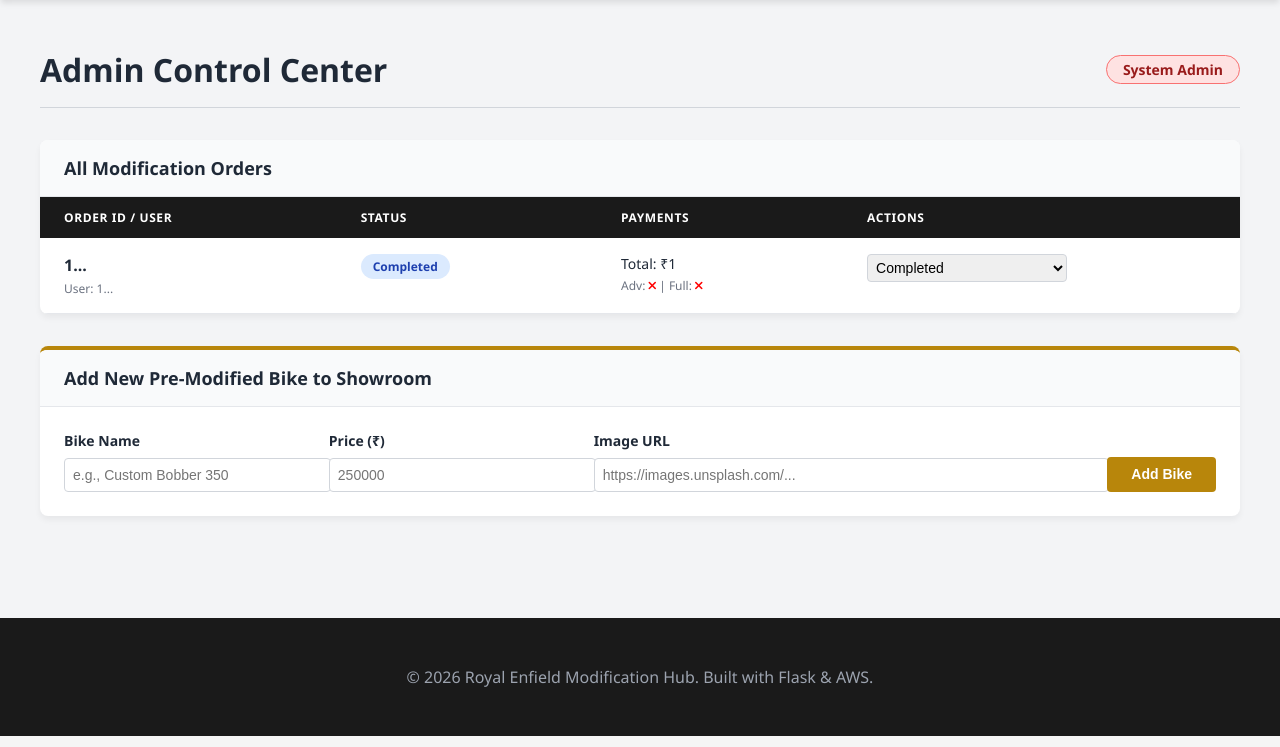
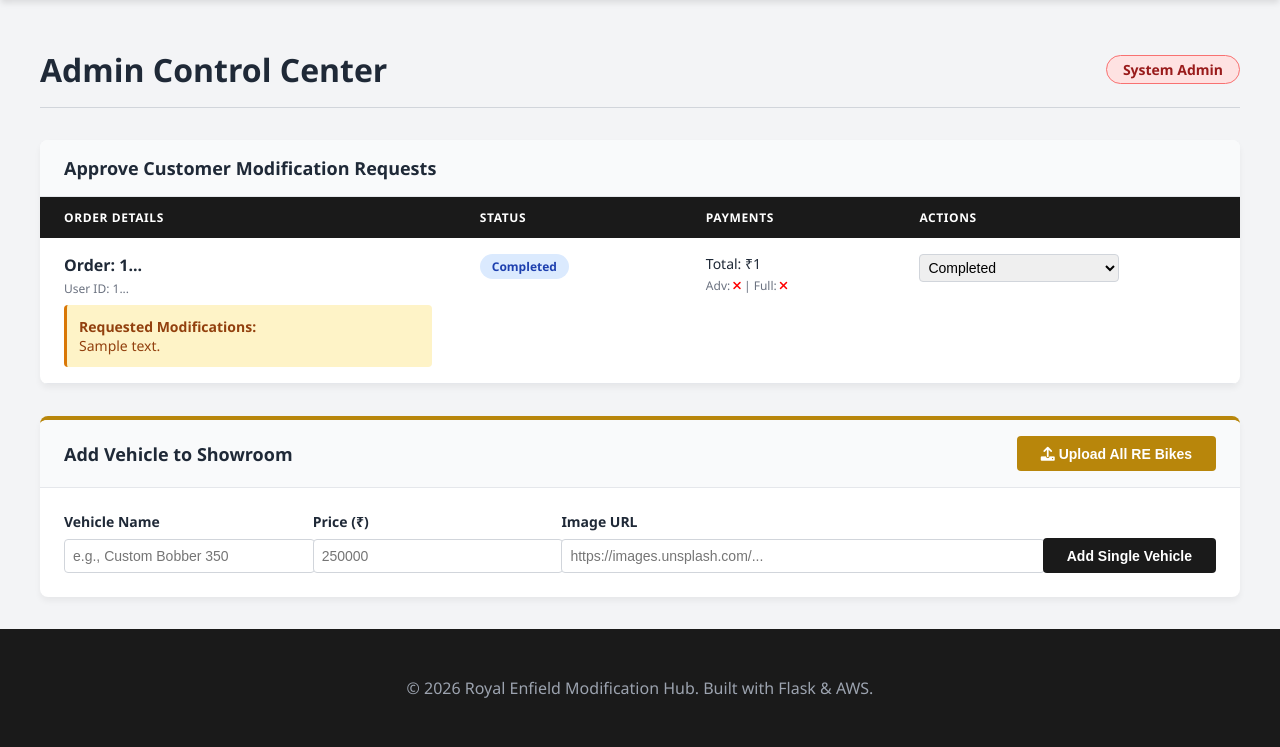
Before and after one commit to VenkataSubhash753/royal, a Flask app: template royal_enfield_project/templates/admin.html in a window 1280 px wide. Shown: the part 64-811 px from the top of the page. Run offline with Flask 3, Linux system fonts and the light colour scheme; the template is opened without the code that fills it: most values are stand-ins (such as "Sample title", 1, 10 or a date in 2020).

Commit message:
Update admin.html

```diff
--- a/royal_enfield_project/templates/admin.html
+++ b/royal_enfield_project/templates/admin.html
@@ -67,6 +67,15 @@
         font-weight: bold;
         background: #dbeafe; color: #1e40af;
     }
+    .req-box {
+        background-color: #fef3c7;
+        padding: 0.75rem;
+        border-radius: 0.25rem;
+        border-left: 3px solid #d97706;
+        margin-top: 0.5rem;
+        font-size: 0.875rem;
+        color: #92400e;
+    }
 
     .admin-form { display: flex; flex-direction: column; gap: 0.5rem; max-width: 200px; }
     .admin-input {
@@ -76,14 +85,30 @@
         font-size: 0.875rem;
     }
     .btn-quote {
-        background: #b8860b;
+        background: #16a34a;
         color: white;
         border: none;
-        padding: 0.25rem;
+        padding: 0.5rem;
         border-radius: 0.25rem;
         cursor: pointer;
-        font-size: 0.75rem;
+        font-weight: bold;
+        font-size: 0.875rem;
+        transition: background 0.2s;
     }
+    .btn-quote:hover { background: #15803d; }
+
+    .btn-primary-dark {
+        background: #1a1a1a;
+        color: white;
+        border: none;
+        padding: 0.6rem 1.5rem;
+        font-size: 0.875rem;
+        font-weight: bold;
+        border-radius: 0.25rem;
+        cursor: pointer;
+        transition: background 0.2s;
+    }
+    .btn-primary-dark:hover { background: #333; }
 </style>
 
 <div class="admin-container">
@@ -93,11 +118,11 @@
     </div>
 
     <div class="table-wrapper">
-        <div class="table-header-box">All Modification Orders</div>
+        <div class="table-header-box">Approve Customer Modification Requests</div>
         <table class="admin-table">
             <thead>
                 <tr>
-                    <th>Order ID / User</th>
+                    <th>Order Details</th>
                     <th>Status</th>
                     <th>Payments</th>
                     <th>Actions</th>
@@ -106,9 +131,15 @@
             <tbody>
                 {% for order in orders %}
                 <tr>
-                    <td>
-                        <strong>{{ order.order_id[:8] }}...</strong>
-                        <div class="info-sm">User: {{ order.user_id[:8] }}...</div>
+                    <td style="max-width: 350px;">
+                        <strong>Order: {{ order.order_id[:8] }}...</strong>
+                        <div class="info-sm">User ID: {{ order.user_id[:8] }}...</div>
+
+                        <!-- Shows the explicit custom text written by the user -->
+                        <div class="req-box">
+                            <strong>Requested Modifications:</strong><br>
+                            {{ order.custom_mods_text if order.custom_mods_text else 'No specific text provided.' }}
+                        </div>
                     </td>
                     <td>
                         <span class="status-badge">{{ order.status }}</span>
@@ -123,9 +154,9 @@
                     <td>
                         <form action="/admin/update_order/{{ order.order_id }}" method="POST" class="admin-form">
                             {% if order.status == 'Requested' %}
-                                <input type="number" name="total_price" placeholder="Total Price (₹)" required class="admin-input">
+                                <input type="number" name="total_price" placeholder="Enter Approved Quote (₹)" required class="admin-input">
                                 <input type="hidden" name="status" value="Quotation Generated">
-                                <button type="submit" class="btn-quote">Generate Quote</button>
+                                <button type="submit" class="btn-quote"><i class="fa-solid fa-check"></i> Approve & Quote</button>
                             {% else %}
                                 <select name="status" class="admin-input" onchange="this.form.submit()">
                                     <option value="Quotation Generated" {% if order.status == 'Quotation Generated' %}selected{% endif %}>Quotation Generated</option>
@@ -140,20 +171,27 @@
                 </tr>
                 {% else %}
                 <tr>
-                    <td colspan="4" style="text-align:center; padding:2rem;">No orders found.</td>
+                    <td colspan="4" style="text-align:center; padding:2rem;">No modifications requested yet.</td>
                 </tr>
                 {% endfor %}
             </tbody>
         </table>
     </div>
 
-    <!-- ADD BIKE SECTION -->
+    <!-- ADD BIKE SECTION & SEED BIKES -->
     <div class="table-wrapper" style="margin-top: 2rem; border-top: 4px solid #b8860b;">
-        <div class="table-header-box">Add New Pre-Modified Bike to Showroom</div>
+        <div class="table-header-box" style="display: flex; justify-content: space-between; align-items: center;">
+            <span>Add Vehicle to Showroom</span>
+            <form action="/admin/seed_bikes" method="POST" style="margin: 0;">
+                <button type="submit" class="btn-primary-dark" style="background-color: #b8860b;">
+                    <i class="fa-solid fa-upload"></i> Upload All RE Bikes
+                </button>
+            </form>
+        </div>
         <div style="padding: 1.5rem;">
             <form action="/admin/add_bike" method="POST" style="display: flex; gap: 1rem; align-items: flex-end; flex-wrap: wrap;">
                 <div style="flex: 1; min-width: 200px;">
-                    <label class="form-label" style="display:block; margin-bottom:0.5rem; font-size:0.875rem; font-weight:bold;">Bike Name</label>
+                    <label class="form-label" style="display:block; margin-bottom:0.5rem; font-size:0.875rem; font-weight:bold;">Vehicle Name</label>
                     <input type="text" name="name" required class="admin-input" style="width: 100%; padding: 0.5rem;" placeholder="e.g., Custom Bobber 350">
                 </div>
                 <div style="flex: 1; min-width: 150px;">
@@ -165,7 +203,7 @@
                     <input type="url" name="image_url" required class="admin-input" style="width: 100%; padding: 0.5rem;" placeholder="https://images.unsplash.com/...">
                 </div>
                 <div>
-                    <button type="submit" class="btn-quote" style="padding: 0.6rem 1.5rem; font-size: 0.875rem; font-weight: bold;">Add Bike</button>
+                    <button type="submit" class="btn-primary-dark">Add Single Vehicle</button>
                 </div>
             </form>
         </div>
```
